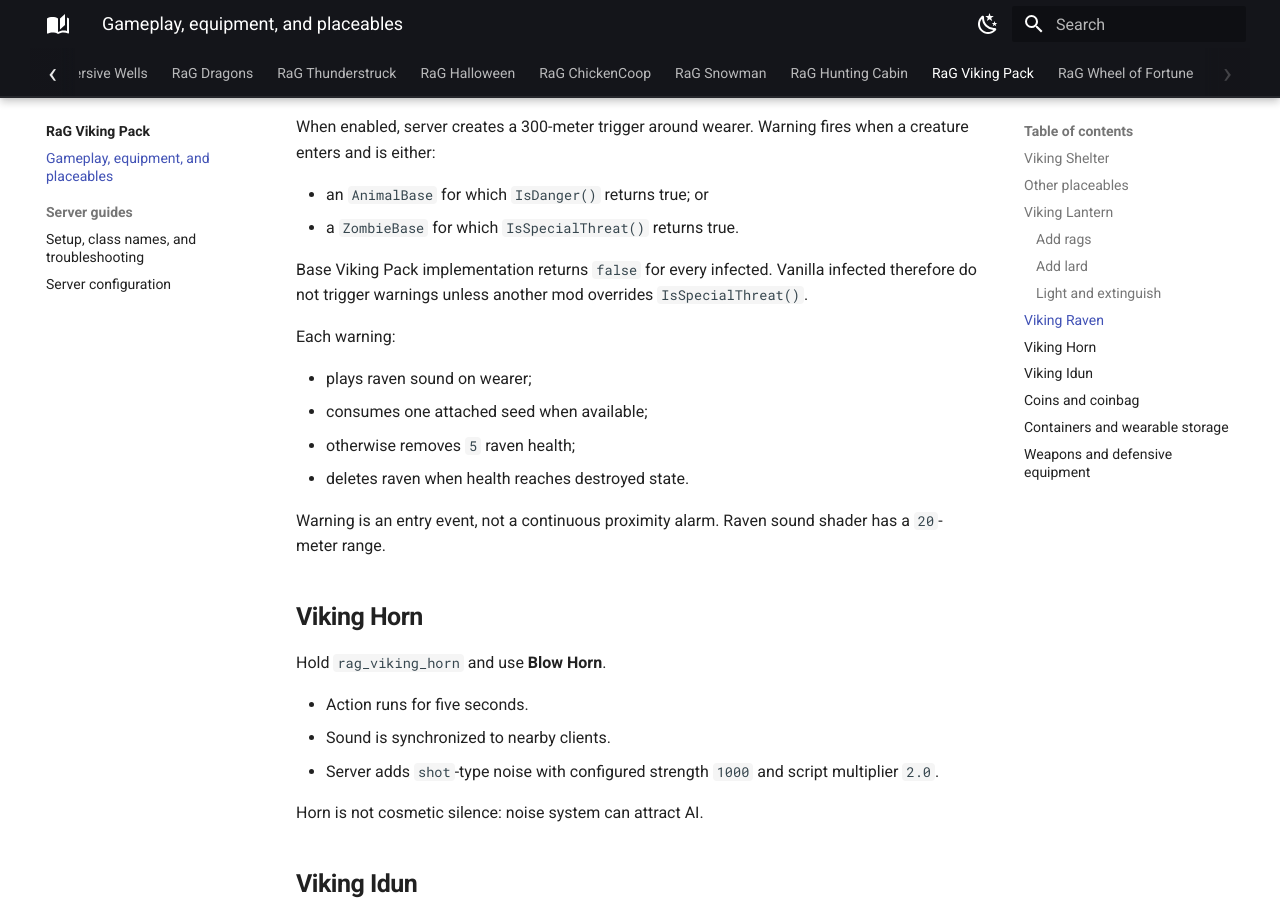
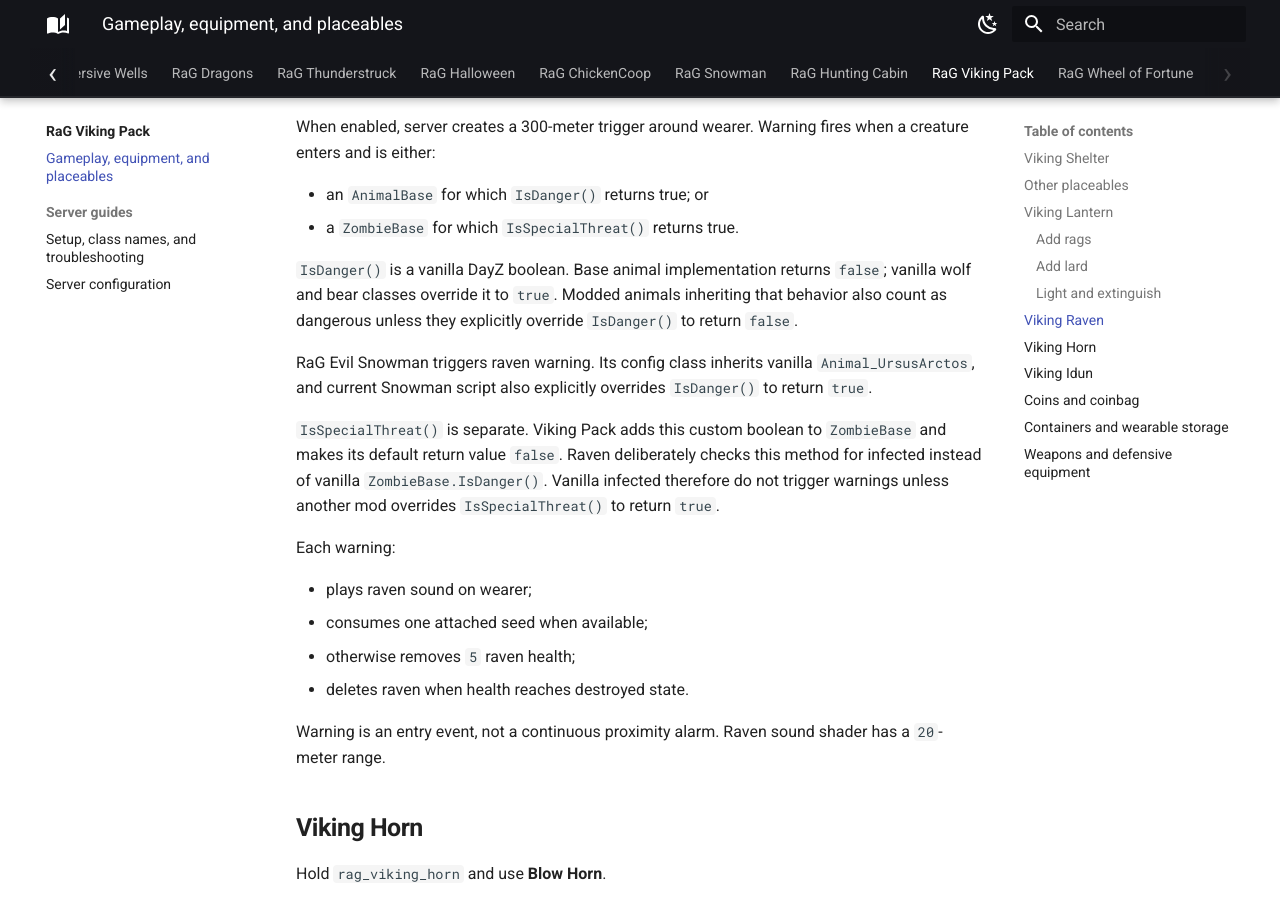
Before and after one commit to Tyson89/RaG-Mod-Wikis, an MkDocs documentation site: the page built from docs/mods/viking-pack/gameplay-and-items.md, in a window 1280 px wide and 900 px high, scrolled down 2836 px. Built offline with MkDocs 1.6.1 and Material for MkDocs 9.7.7, drawn with Linux system fonts in a browser that asks for light colours.

Commit message:
Clarify Viking Raven threat detection

```diff
--- a/docs/mods/viking-pack/gameplay-and-items.md
+++ b/docs/mods/viking-pack/gameplay-and-items.md
@@ -93,7 +93,11 @@
 - an `AnimalBase` for which `IsDanger()` returns true; or
 - a `ZombieBase` for which `IsSpecialThreat()` returns true.
 
-Base Viking Pack implementation returns `false` for every infected. Vanilla infected therefore do not trigger warnings unless another mod overrides `IsSpecialThreat()`.
+`IsDanger()` is a vanilla DayZ boolean. Base animal implementation returns `false`; vanilla wolf and bear classes override it to `true`. Modded animals inheriting that behavior also count as dangerous unless they explicitly override `IsDanger()` to return `false`.
+
+RaG Evil Snowman triggers raven warning. Its config class inherits vanilla `Animal_UrsusArctos`, and current Snowman script also explicitly overrides `IsDanger()` to return `true`.
+
+`IsSpecialThreat()` is separate. Viking Pack adds this custom boolean to `ZombieBase` and makes its default return value `false`. Raven deliberately checks this method for infected instead of vanilla `ZombieBase.IsDanger()`. Vanilla infected therefore do not trigger warnings unless another mod overrides `IsSpecialThreat()` to return `true`.
 
 Each warning:
 
```
Also changed, not shown: docs/mods/viking-pack/server-setup-and-class-names.md (+2 -1 lines).
